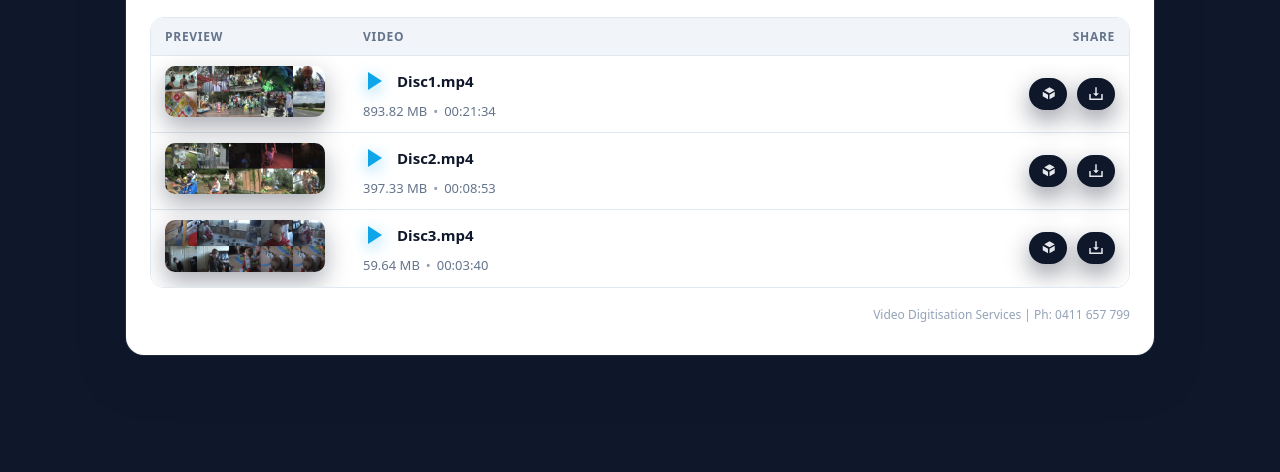
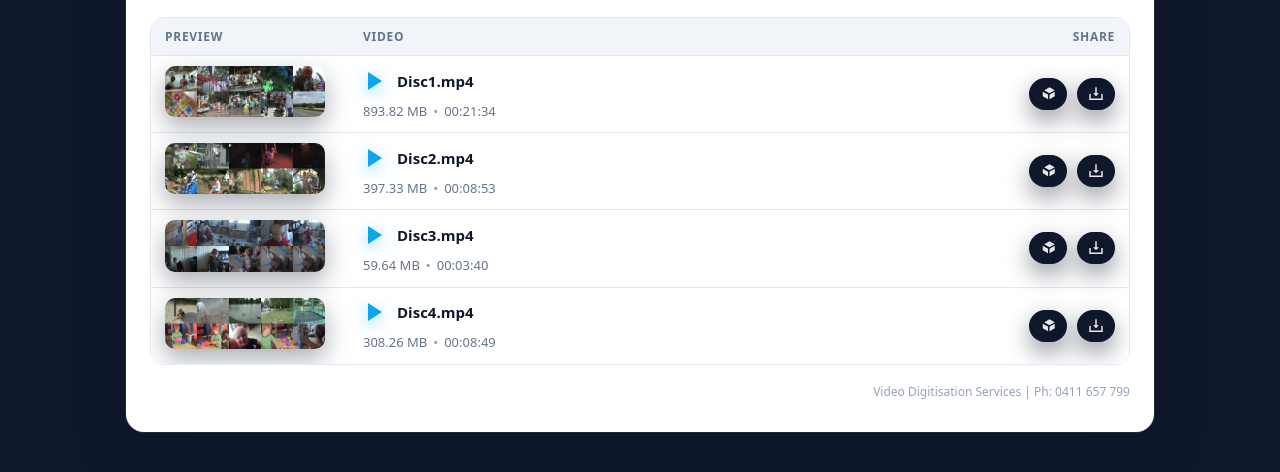
Before and after one commit to RealmsAU/Mel-Kay, a plain HTML site: page index.html in a window 1280 px wide. Shown: the part 112-584 px from the top of the page. Drawn offline with Linux system fonts and the light colour scheme.

Commit message:
Auto-update: 2026-05-22 14:45:49

```diff
--- a/index.html
+++ b/index.html
@@ -510,6 +510,59 @@
 
   </td>
 </tr>
+<tr>
+  <td class="thumb-cell">
+    <div class="thumb-wrapper">
+      <img src="thumbnails/Disc4.jpg"
+           class="thumb-img"
+           data-thumb="thumbnails/Disc4.jpg"
+           onclick="openImageFromThumb(this)">
+    </div>
+  </td>
+
+  <td class="info-cell">
+    <a href="#"
+       class="play-link"
+       data-local="./Disc4.mp4"
+       data-dropbox="https://dl.dropboxusercontent.com/s/05s87ak742h2we7f1jsfr/Disc4.mp4?rlkey=q98f37jz2vn42cildf4nn999i"
+       onclick="openVideoFromLink(this); return false;">
+      <svg class="play-icon" viewBox="0 0 24 24">
+        <polygon points="5,3 19,12 5,21" />
+      </svg>
+      <span class="filename-text">Disc4.mp4</span>
+    </a>
+
+    <div class="meta-line">
+      <span class="size-text">308.26 MB</span>
+      <span class="dot-sep">•</span>
+      <span class="duration-text">00:08:49</span>
+    </div>
+  </td>
+
+  <td class="share-cell">
+
+    <!-- Share button -->
+    <button class="icon-button"
+            data-dropbox="https://www.dropbox.com/s/05s87ak742h2we7f1jsfr/Disc4.mp4?rlkey=q98f37jz2vn42cildf4nn999i&dl=0"
+            onclick="copyShareLinkFromButton(this)"
+            title="Copy Dropbox share link">
+      <svg class="share-icon" viewBox="0 0 24 24">
+        <path d="M14 3l7 4-7 4-7-4 7-4zm7 6v6l-7 4v-6l7-4zm-9 4v6l-7-4V9l7 4z"/>
+      </svg>
+    </button>
+
+    <!-- Download button -->
+    <a class="icon-button download-button"
+       data-dropbox-download="https://dl.dropboxusercontent.com/s/05s87ak742h2we7f1jsfr/Disc4.mp4?rlkey=q98f37jz2vn42cildf4nn999i&dl=1"
+       onclick="downloadFromDropbox(this); return false;"
+       title="Download video">
+      <svg class="download-icon" viewBox="0 0 24 24">
+        <path d="M12 3v12l4-4h-3V3h-2v8H8l4 4zm-7 9v6h14v-6h2v8H3v-8h2z"/>
+      </svg>
+    </a>
+
+  </td>
+</tr>
 
           </tbody>
         </table>
```
Also changed, not shown: thumbnails/Disc4.jpg (added).
